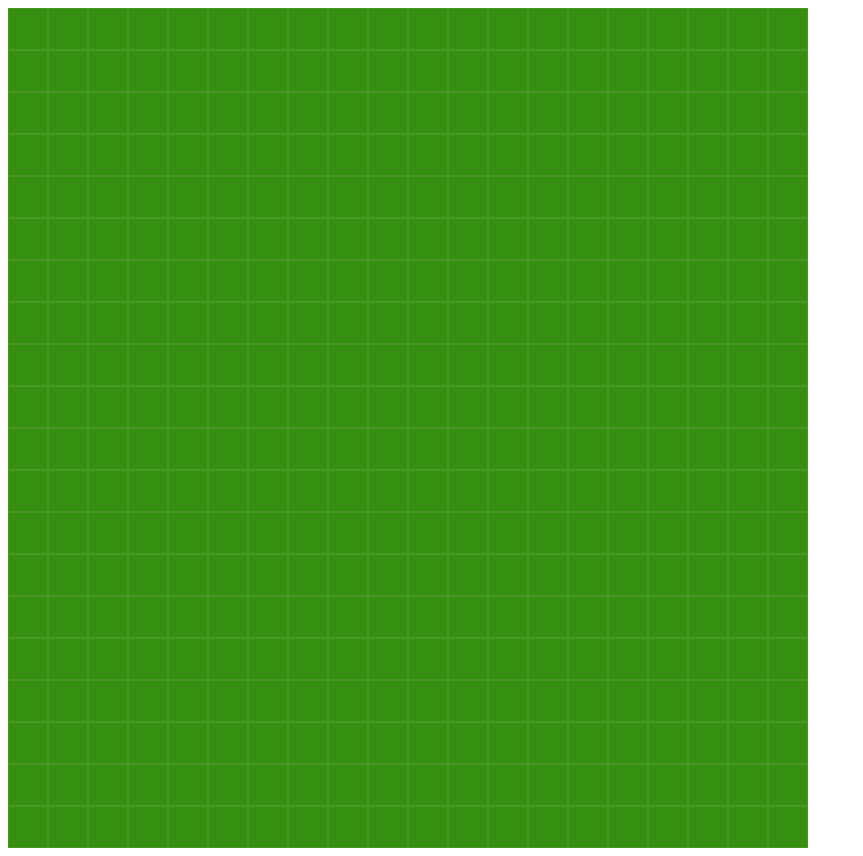
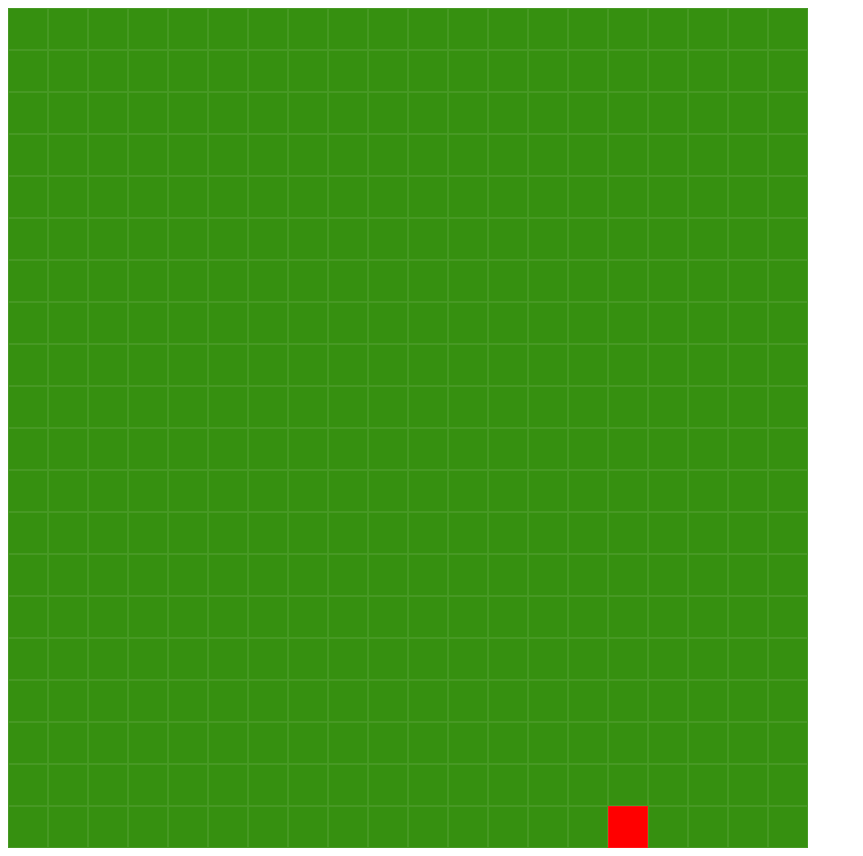
Before and after one commit to MounzerMerheb/snake-game, a plain HTML site: page index.html in a window 1280 px wide. Shown: the whole page, without its empty margins (0-863 px from the left). Drawn offline with Linux system fonts and the light colour scheme.

Commit message:
add Apple

```diff
--- a/script.js
+++ b/script.js
@@ -2,6 +2,11 @@ import Snake from "./snake.js";
 const nbRows = 20;
 const nbCols = 20;
 const cellSize = 40;
+
+const values = {
+  1: "snake",
+  2: "apple",
+};
 
 const grid = Array.from(Array(nbRows), () =>
   Object.seal(new Array(nbCols).fill(0))
@@ -13,6 +18,7 @@ document.documentElement.style.setProperty("--cellSize", cellSize + "px");
 const container = document.getElementById("grid-container");
 
 createGrid();
+placeApple();
 
 function createGrid() {
   for (let row = 0; row < nbRows; row++) {
@@ -26,3 +32,31 @@ function createGrid() {
     container.appendChild(rowElement);
   }
 }
+
+function updateGrid(row, col, val) {
+  if (val <= 0) return;
+  grid[row][col] = val;
+  container.children[row].children[col].classList.add(values[val]);
+}
+
+function placeApple() {
+  let exclusion = [];
+  let rowApple, colApple;
+  do {
+    rowApple = random(0, nbRows);
+    colApple = random(0, nbCols);
+  } while (isArrayIncluded([rowApple, colApple], exclusion));
+  updateGrid(rowApple, colApple, 2);
+}
+
+function random(min, max) {
+  return Math.floor(Math.random() * (max - min)) + min;
+}
+
+function isArrayIncluded(arr, arr2D) {
+  return arr2D.some(
+    (subArray) =>
+      subArray.length === arr.length &&
+      subArray.every((value, index) => value === arr[index])
+  );
+}
--- a/style.css
+++ b/style.css
@@ -23,3 +23,8 @@
   background-color:rgb(54, 144, 16);
   border: 1px solid rgba(255, 255, 255, 0.082);
 }
+
+
+.apple{
+  background-color: red;
+}
```
